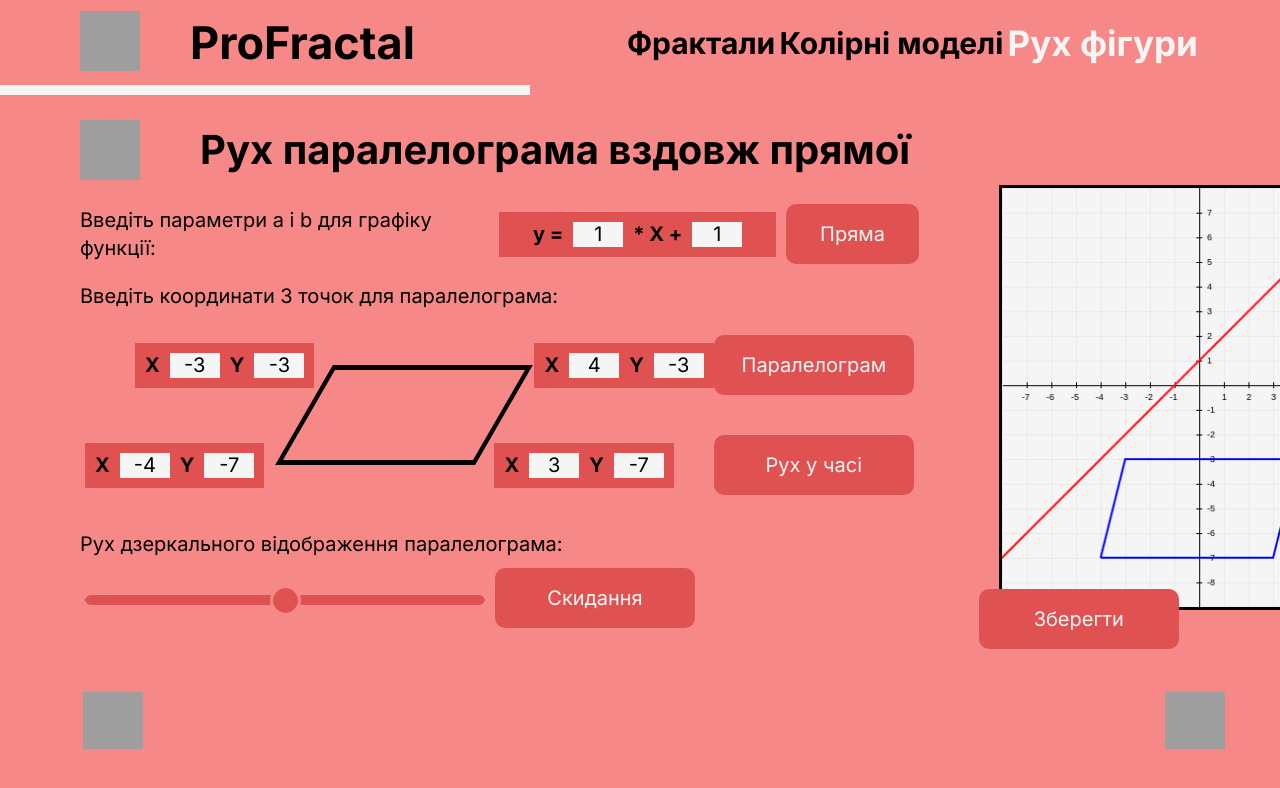
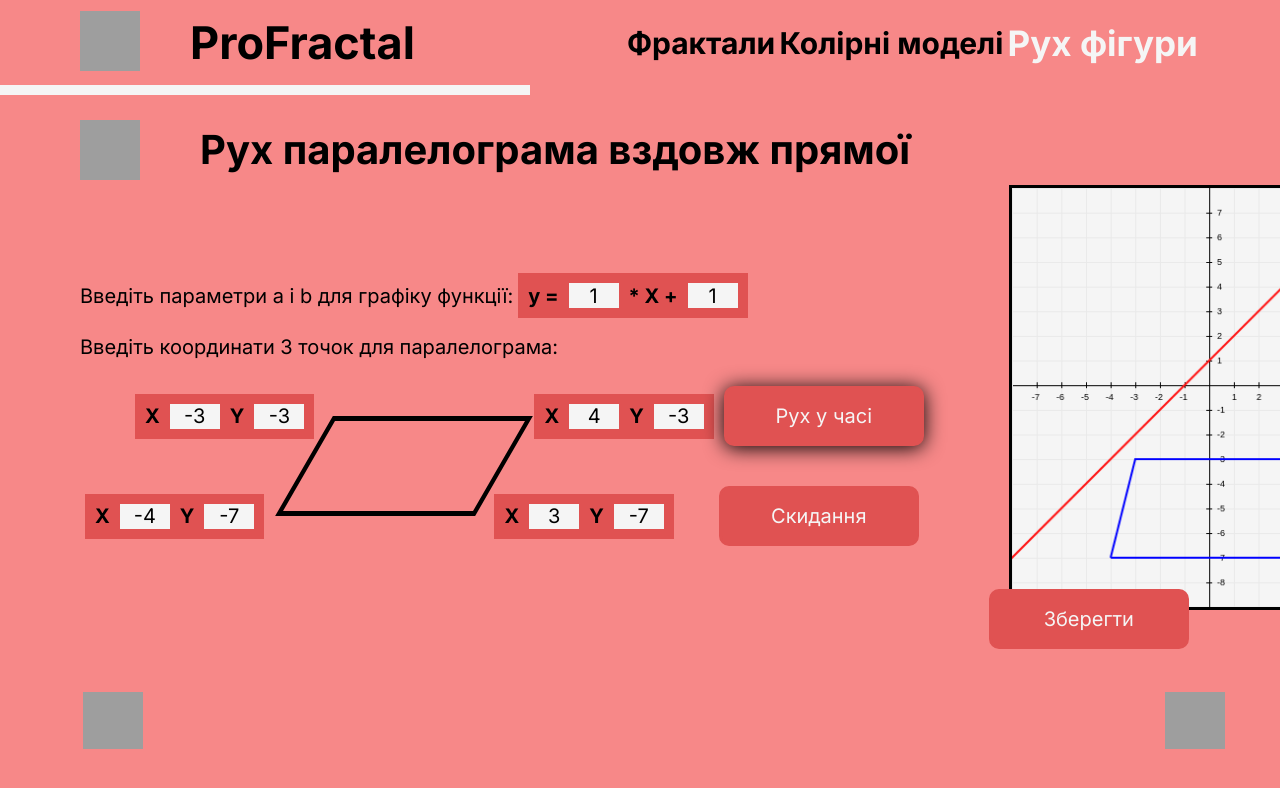
Before and after one commit to luchykYana/computer_graphics, a React (Create React App) app: page /content/move-figure/practice in a window 1280 px wide. Shown: the top 788 px of the page. Built offline with nearby package versions, Linux system fonts and the light colour scheme; grey boxes are pictures that could not be loaded.

Commit message:
redesign demo for MovePracticePage

```diff
--- a/src/pages/MovePracticePage/MovePracticePage.js
+++ b/src/pages/MovePracticePage/MovePracticePage.js
@@ -189,19 +189,19 @@ const MovePracticePage = () => {
 
         ctx.stroke();
     }
-
-    const onDrawButtonClick = () => {
-        const canvas = document.getElementById('movement_canvas');
-        const [ctx, x_axis_distance_grid_lines, y_axis_distance_grid_lines] = repetitiveActions();
-
-        ctx.clearRect(0, 0, canvas.width, canvas.height);
-
-        draw_xy_graph();
-        draw_line_kx();
-        draw_parallelogram(point1, point2,  point3, point4);
-
-        ctx.translate(-1 * (y_axis_distance_grid_lines * gridSize), -1 * (x_axis_distance_grid_lines * gridSize));
-    }
+    //
+    // const onDrawButtonClick = () => {
+    //     const canvas = document.getElementById('movement_canvas');
+    //     const [ctx, x_axis_distance_grid_lines, y_axis_distance_grid_lines] = repetitiveActions();
+    //
+    //     ctx.clearRect(0, 0, canvas.width, canvas.height);
+    //
+    //     draw_xy_graph();
+    //     draw_line_kx();
+    //     draw_parallelogram(point1, point2,  point3, point4);
+    //
+    //     ctx.translate(-1 * (y_axis_distance_grid_lines * gridSize), -1 * (x_axis_distance_grid_lines * gridSize));
+    // }
 
     const draw_line_kx = () => {
         const canvas = document.getElementById('movement_canvas');
@@ -497,8 +497,8 @@ const MovePracticePage = () => {
 
                             </div>
 
-                            <button onClick={onDrawButtonClick} className={`${css.button} ${css.margin_left}`}>Пряма
-                            </button>
+                            {/*<button onClick={onDrawButtonClick} className={`${css.button} ${css.margin_left}`}>Пряма*/}
+                            {/*</button>*/}
                         </div>
                     </div>
 
@@ -607,28 +607,36 @@ const MovePracticePage = () => {
                         </div>
 
                         <div className={`${css.margin_center} ${css.buttons}`}>
+
                             <div className={`${css.flex} ${css.margin_center}`}>
-                                <button onClick={onDrawButtonClick} className={`${css.button}`}>Паралелограм</button>
+                                <button onClick={start} className={`${css.button} ${css.margin_left} ${css.shadow}`}>Рух у часі</button>
                             </div>
                             <div className={`${css.flex} ${css.margin_center}`}>
-                                <button onClick={start} className={`${css.button}`}>Рух у часі</button>
+                                <button onClick={reset} className={`${css.button}`}>Скидання</button>
                             </div>
+                            {/*<div className={`${css.flex} ${css.margin_center}`}>*/}
+                            {/*    <button onClick={onDrawButtonClick} className={`${css.button}`}>Паралелограм</button>*/}
+                            {/*</div>*/}
+                            {/*<div className={`${css.flex} ${css.margin_center}`}>*/}
+                            {/*    <button onClick={start} className={`${css.button}`}>Рух у часі</button>*/}
+                            {/*</div>*/}
                         </div>
                     </div>
 
-                    <div className={`${css.text}`}>
-                        <p>Рух дзеркального відображення паралелограма:</p>
-                    </div>
+                    {/*<div className={`${css.text}`}>*/}
+                    {/*    <p>Рух дзеркального відображення паралелограма:</p>*/}
+                    {/*</div>*/}
 
-                    <div className={`${css.movementRangeBlock}`}>
-                        <input className={`${css.move}`} onChange={(e) => {
-                            onMovementChange(e)
-                        }} id={'movement_range'}
-                               type="range"
-                               name='movement_range' defaultValue={0}
-                               min={-5} max={5} step={1}/>
-                        <button onClick={reset} className={`${css.button}`}>Скидання</button>
-                    </div>
+                    {/*<div className={`${css.movementRangeBlock}`}>*/}
+                    {/*    /!*<input className={`${css.move}`} onChange={(e) => {*!/*/}
+                    {/*    /!*    onMovementChange(e)*!/*/}
+                    {/*    /!*}} id={'movement_range'}*!/*/}
+                    {/*    /!*       type="range"*!/*/}
+                    {/*    /!*       name='movement_range' defaultValue={0}*!/*/}
+                    {/*    /!*       min={-5} max={5} step={1}/>*!/*/}
+                    {/*    */}
+                    {/*    <button onClick={reset} className={`${css.button}`}>Скидання</button>*/}
+                    {/*</div>*/}
 
                 </div>
 
--- a/src/pages/MovePracticePage/MovePractisePage.module.css
+++ b/src/pages/MovePracticePage/MovePractisePage.module.css
@@ -215,6 +215,10 @@ input[type=number] {
     /*border: 1px solid #F3D250;*/
 }
 
+.shadow {
+    box-shadow: 0 2px 20px black;
+}
+
 .margin_center {
     margin: 0 auto;
 }
```
